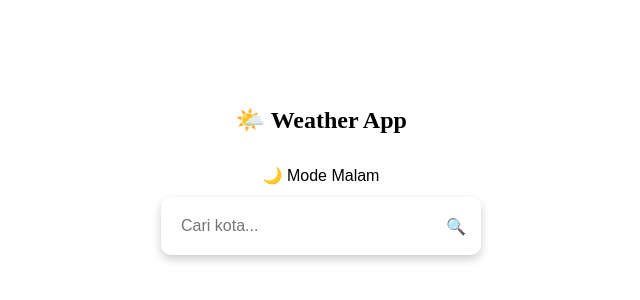
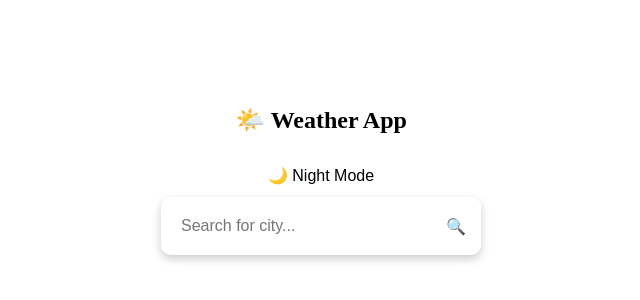
Before and after one commit to Micositanggang/WeathApp, a plain HTML site: page index.html in a window 1280 px wide. Shown: the part 222-522 px from the top of the page, 319-959 px from the left. Drawn offline with Linux system fonts and the light colour scheme.

Commit message:
Update index.html

```diff
--- a/index.html
+++ b/index.html
@@ -9,9 +9,9 @@
 <body>
     <div class="container">
         <h2 class="title">🌤️ Weather App</h2>
-        <button class="mode-toggle" onclick="toggleMode()">🌙 Mode Malam</button>
+        <button class="mode-toggle" onclick="toggleMode()">🌙 Night Mode</button>
         <div class="search-box">
-            <input type="text" id="cityInput" placeholder="Cari kota..." />
+            <input type="text" id="cityInput" placeholder="Search for city..." />
             <button onclick="getWeather()">🔍</button>
         </div>
         <div id="weatherResult" class="weather-card"></div>
```
